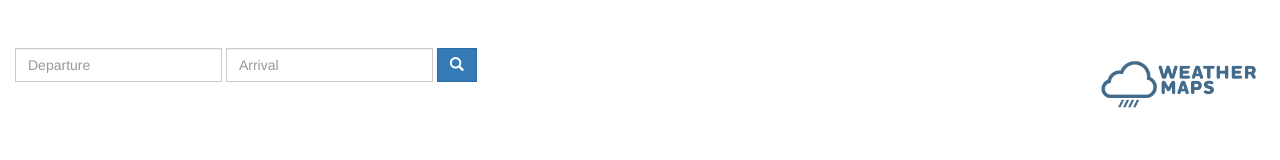
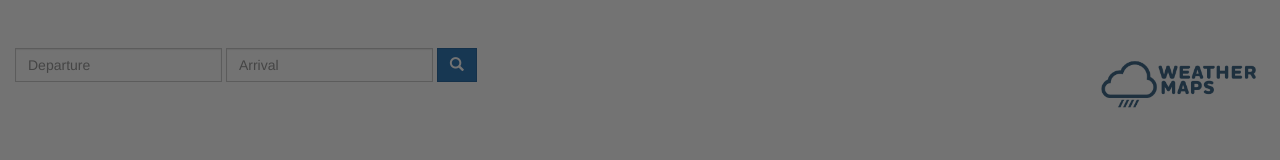
Before and after one commit to lokhinw/weathermaps, a website: page index.html in a window 1280 px wide. Drawn offline with nearby package versions, Linux system fonts and the light colour scheme.

Commit message:
weatherinfo

```diff
--- a/Style.css
+++ b/Style.css
@@ -1,19 +1,9 @@
 .logo {
     width: 200px;
     float: right;
-<<<<<<< Updated upstream
     margin-left: 40px;
     margin-top: auto;
-<<<<<<< Updated upstream
-=======
-<<<<<<< HEAD
-=======
->>>>>>> Stashed changes
-=======
->>>>>>> Stashed changes
     height: auto;
-
->>>>>>> origin/master
 }
 
 .sb-search {
@@ -21,8 +11,7 @@
 }
 
 .sharp {
-
-  border-radius:0 !IMPORTANT;
+    border-radius: 0 !important;
 }
 
 .btn {
@@ -32,3 +21,13 @@
 .form-control {
     background-color: #428bca;
 }
+
+#weatherinformation {
+    background: rgba(0, 0, 0, 0.55);
+    position: fixed;
+    top: 0;
+    left: 0;
+    width: 100%;
+    height: 100%;
+    z-index: 999;
+}
--- a/index.html
+++ b/index.html
@@ -6,14 +6,19 @@
     <title>Weather Maps</title>
 
 
-<link rel="shortcut icon" href="imageedit_4_9145829465.png" />
-<link rel="stylesheet" type="text/css" href="Style.css">
-<link rel="stylesheet" href="https://maxcdn.bootstrapcdn.com/bootstrap/3.3.7/css/bootstrap.min.css" integrity="sha384-BVYiiSIFeK1dGmJRAkycuHAHRg32OmUcww7on3RYdg4Va+PmSTsz/K68vbdEjh4u" crossorigin="anonymous">
-<script type="text/javascript" src="Script.js"></script>
-<img src="WeatherMaps.png" alt="Weather Maps logo" class="logo" />
+    <link rel="shortcut icon" href="imageedit_4_9145829465.png" />
+    <link rel="stylesheet" type="text/css" href="Style.css">
+    <link rel="stylesheet" href="https://maxcdn.bootstrapcdn.com/bootstrap/3.3.7/css/bootstrap.min.css" integrity="sha384-BVYiiSIFeK1dGmJRAkycuHAHRg32OmUcww7on3RYdg4Va+PmSTsz/K68vbdEjh4u" crossorigin="anonymous">
+    <script type="text/javascript" src="Script.js"></script>
+    <img src="WeatherMaps.png" alt="Weather Maps logo" class="logo" />
 </head>
 
 <body>
+  <div id="weatherinformation">
+
+
+   </div>
+
 
     <div id="sb-search" class="sb-search">
         <form class="navbar-form navbar-left" role="search">
```
Lines whose indentation alone changed are shown as unchanged.
